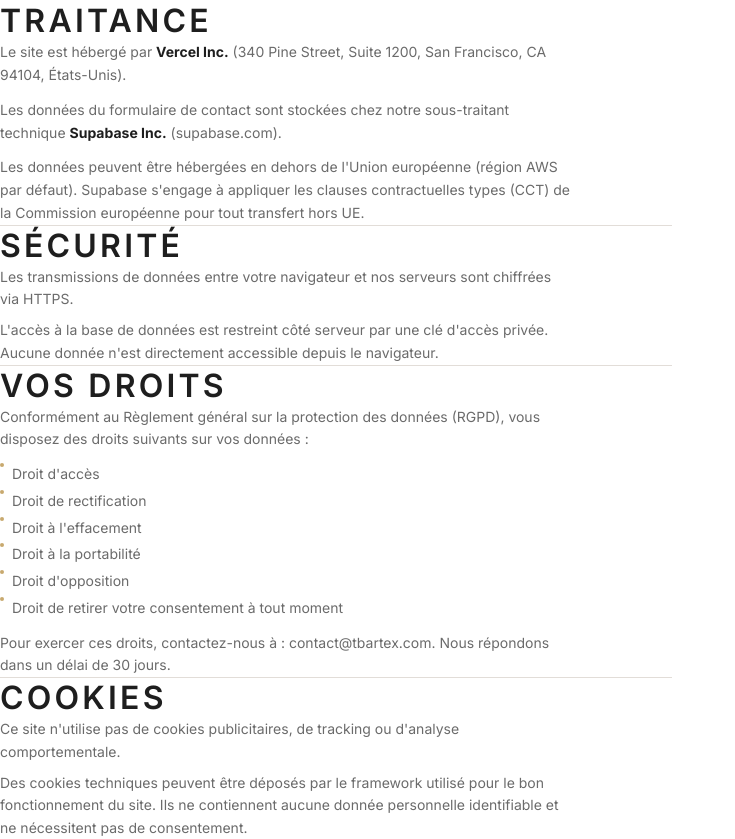
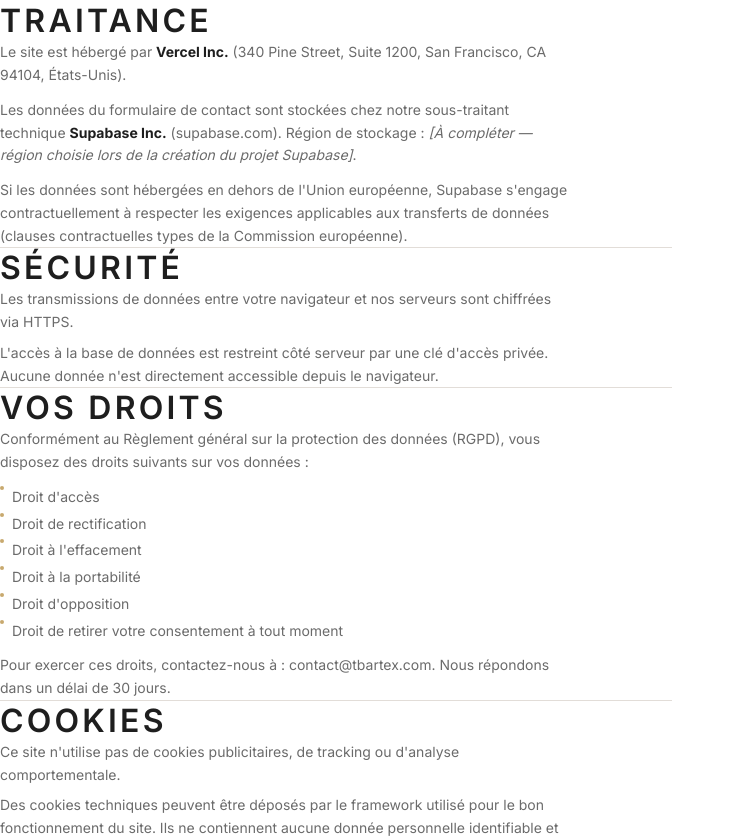
Before and after one commit to Tyouness/tbartex, a Next.js app: page /politique-confidentialite in a window 1280 px wide. Shown: the part 1000-1839 px from the top of the page, without its empty margins (0-735 px from the left). Built offline with nearby package versions, Linux system fonts and the light colour scheme.

Commit message:
fix: mention Supabase hébergement conditionnelle, ajout placeholder supabaseRegion

```diff
--- a/app/politique-confidentialite/page.tsx
+++ b/app/politique-confidentialite/page.tsx
@@ -4,6 +4,7 @@ import PageHero from "@/components/sections/PageHero";
 import { siteConfig } from "@/content/site";
 
 const { legal, email } = siteConfig;
+const supabaseRegion = legal.supabaseRegion;
 
 export default function PolitiqueConfidentialitePage() {
   return (
@@ -148,12 +149,13 @@ export default function PolitiqueConfidentialitePage() {
                   >
                     supabase.com
                   </a>).
+                  Région de stockage : <em>{supabaseRegion}</em>.
                 </p>
                 <p>
-                  Les données peuvent être hébergées en dehors de l&apos;Union
-                  européenne (région AWS par défaut). Supabase s&apos;engage à appliquer
-                  les clauses contractuelles types (CCT) de la Commission
-                  européenne pour tout transfert hors UE.
+                  Si les données sont hébergées en dehors de l&apos;Union européenne,
+                  Supabase s&apos;engage contractuellement à respecter les exigences
+                  applicables aux transferts de données (clauses contractuelles
+                  types de la Commission européenne).
                 </p>
               </div>
             </section>
--- a/content/site.ts
+++ b/content/site.ts
@@ -51,6 +51,10 @@ export const siteConfig = {
     hebergeurNom:         "Vercel Inc.",
     hebergeurAdresse:     "340 Pine Street, Suite 1200, San Francisco, CA 94104, États-Unis",
     hebergeurSite:        "https://vercel.com",
+    // Région du projet Supabase — à renseigner après création du projet
+    // Exemples : "eu-west-2 (Europe — Irlande)", "us-east-1 (États-Unis)"
+    // Cette valeur conditionne la mention transfert hors UE dans la politique de confidentialité.
+    supabaseRegion:       "[À compléter — région choisie lors de la création du projet Supabase]",
     emailRgpd:            "contact@tbartex.com",
     dureeConservation:    "3 ans",
     dateMaj:              "10 mars 2026",
```
